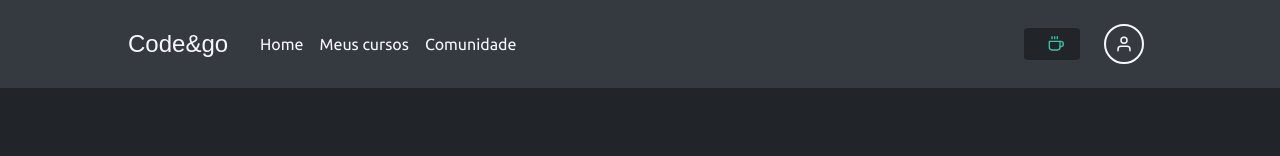
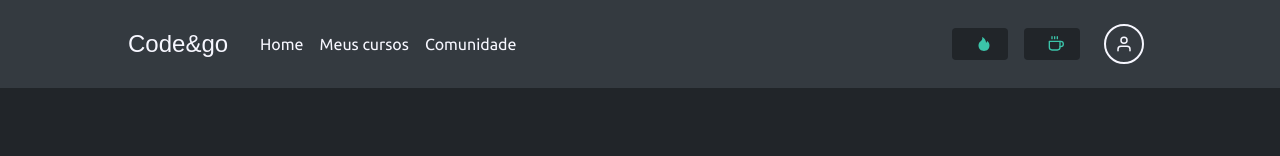
Before and after one commit to guiillescas/code-and-go, a Next.js app: page /courses in a window 1280 px wide. Shown: the top 156 px of the page. Built offline with nearby package versions, Linux system fonts and the light colour scheme; no server answers; a web font is replaced by a local one.

Commit message:
feat: increased navbar

```diff
--- a/src/components/NavBar/components/CoffeeCounter/index.tsx
+++ /dev/null
@@ -1,20 +0,0 @@
-import { ReactElement } from 'react'
-
-import { FiCoffee } from 'react-icons/fi'
-import { useTheme } from 'styled-components'
-
-import * as Styles from './styles'
-
-import { CoffeeCounterProps } from './types'
-
-export default function CoffeeCounter(props: CoffeeCounterProps): ReactElement {
-  const theme = useTheme()
-
-  return (
-    <Styles.CoffeeCounterContainer>
-      <p>{props.couter}</p>
-
-      <FiCoffee color={theme?.colors.green[500]} />
-    </Styles.CoffeeCounterContainer>
-  )
-}
--- a/src/components/NavBar/components/CoffeeCounter/types.ts
+++ /dev/null
@@ -1,3 +0,0 @@
-export interface CoffeeCounterProps {
-  couter: number
-}
--- /dev/null
+++ b/src/components/NavBar/components/Counter/index.tsx
@@ -0,0 +1,15 @@
+import { ReactElement } from 'react'
+
+import * as Styles from './styles'
+
+import { CounterProps } from './types'
+
+export default function Counter(props: CounterProps): ReactElement {
+  return (
+    <Styles.CounterContainer>
+      <p>{props.couter}</p>
+
+      {props.icon}
+    </Styles.CounterContainer>
+  )
+}
--- a/src/components/NavBar/components/CoffeeCounter/styles.ts
+++ b/src/components/NavBar/components/Counter/styles.ts
@@ -1,6 +1,6 @@
 import styled from 'styled-components'
 
-export const CoffeeCounterContainer = styled.div`
+export const CounterContainer = styled.div`
   border-radius: 4px;
 
   padding: 0.5rem 1rem;
--- /dev/null
+++ b/src/components/NavBar/components/Counter/types.ts
@@ -0,0 +1,6 @@
+import { ReactNode } from 'react'
+
+export interface CounterProps {
+  couter: number
+  icon: ReactNode
+}
--- a/src/components/NavBar/index.tsx
+++ b/src/components/NavBar/index.tsx
@@ -4,9 +4,11 @@ import { useRouter } from 'next/router'
 import { ReactElement, useEffect, useState } from 'react'
 
 import { Boogaloo } from '@next/font/google'
-import { FiMenu, FiUser } from 'react-icons/fi'
+import { AiFillFire } from 'react-icons/ai'
+import { FiCoffee, FiMenu, FiUser } from 'react-icons/fi'
+import { useTheme } from 'styled-components'
 
-import CoffeeCounter from './components/CoffeeCounter'
+import Counter from './components/Counter'
 
 import { useAuth } from 'hooks/useAuth'
 
@@ -15,6 +17,7 @@ import * as Styles from './styles'
 const Font = Boogaloo({ subsets: ['latin'], weight: '400' })
 
 export default function NavBar(): ReactElement {
+  const theme = useTheme()
   const router = useRouter()
 
   const { user, logout } = useAuth()
@@ -54,7 +57,15 @@ export default function NavBar(): ReactElement {
         </div>
 
         <div className="right-side-wrapper">
-          <CoffeeCounter couter={isClient ? user.streakCount : 0} />
+          <Counter
+            couter={isClient ? user.streakCount : 0}
+            icon={<AiFillFire color={theme?.colors.green[500]} />}
+          />
+          {/* TODO - Colocar as vidas ceertas */}
+          <Counter
+            couter={isClient ? user.streakCount : 0}
+            icon={<FiCoffee color={theme?.colors.green[500]} />}
+          />
 
           <div className="profile-picture">
             {user.profilePicture ? (
```
